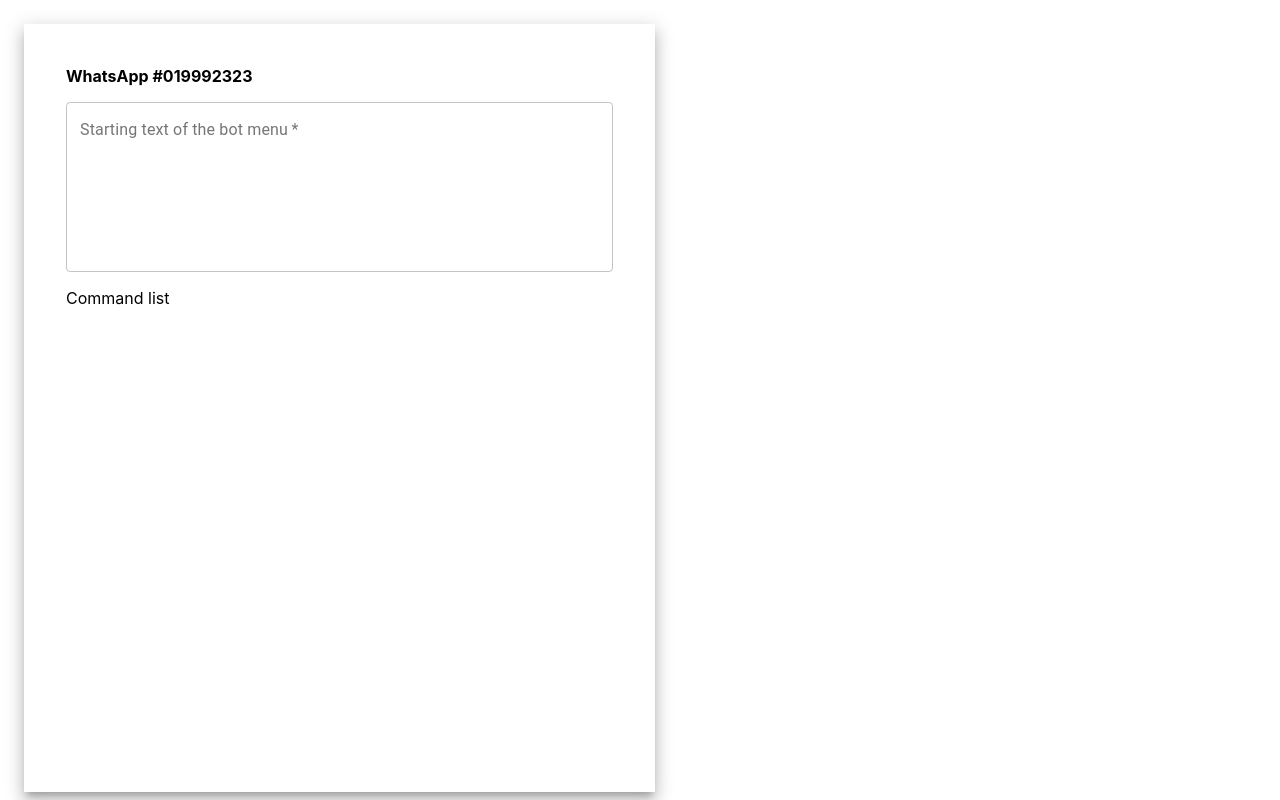
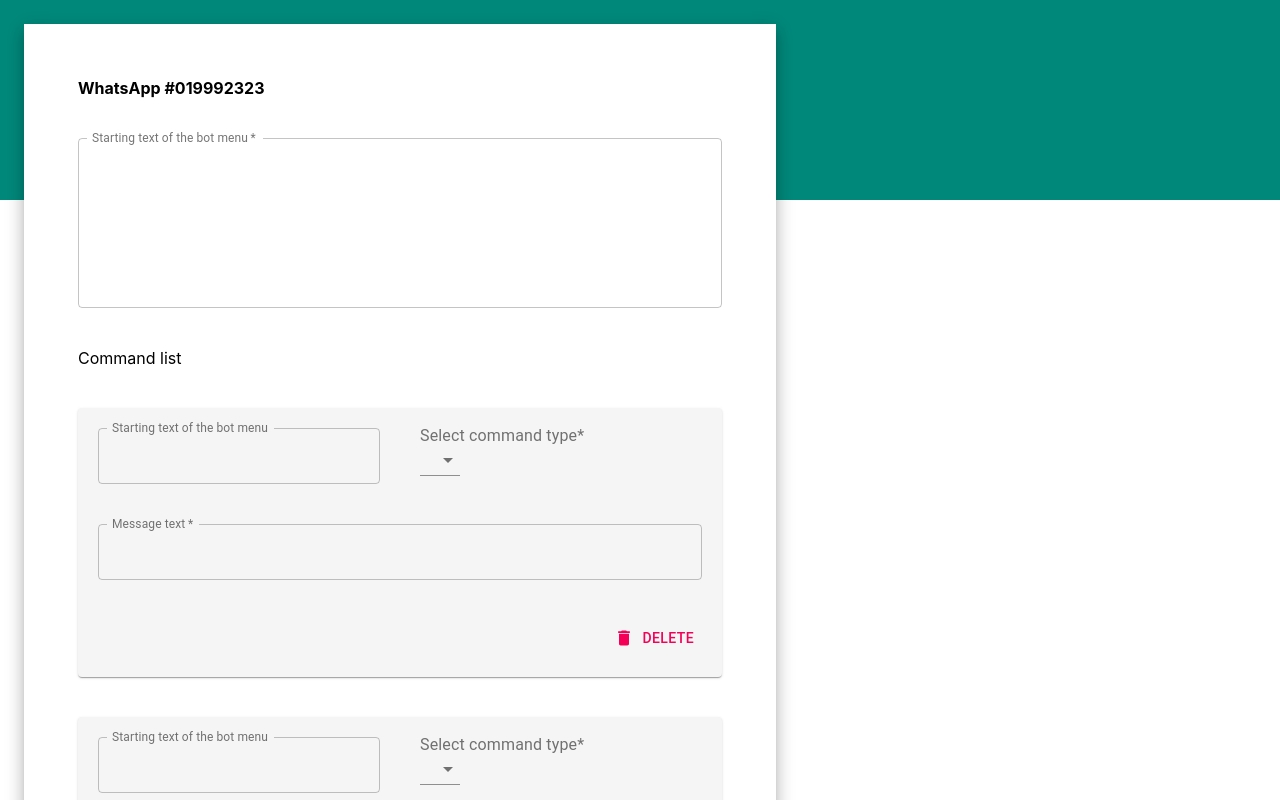
Before and after one commit to patriciosilvadev/whatsapp-web, a React (Create React App) app: page / in a window 1280 px wide. Shown: the top 800 px of the page. Built offline with nearby package versions, Linux system fonts and the light colour scheme.

Commit message:
implement basic input card UI

```diff
--- a/package.json
+++ b/package.json
@@ -4,6 +4,7 @@
   "private": true,
   "dependencies": {
     "@material-ui/core": "^4.11.1",
+    "@material-ui/icons": "^4.9.1",
     "@testing-library/jest-dom": "^5.11.6",
     "@testing-library/react": "^11.2.2",
     "@testing-library/user-event": "^12.3.0",
--- /dev/null
+++ b/src/components/CommandCard/index.js
@@ -0,0 +1,92 @@
+import {
+  Button,
+  Card,
+  Grid,
+  TextField,
+  Select,
+  MenuItem,
+  InputLabel,
+} from "@material-ui/core";
+import grey from "@material-ui/core/colors/grey";
+import DeleteIcon from "@material-ui/icons/Delete";
+import { createMuiTheme, ThemeProvider } from "@material-ui/core/styles";
+import React, { useState } from "react";
+
+const theme = createMuiTheme({
+  palette: {
+    primary: {
+      // Purple and green play nicely together.
+      main: grey[50],
+    },
+  },
+});
+
+const CommandCard = (props) => {
+  const { commandIndex } = props;
+  const [type, setType] = useState("Text message");
+  const commandTypes = [
+    { type: "Text message" },
+    { type: "Picture" },
+    { type: "Video" },
+    { type: "Audio" },
+  ];
+  const accent = grey[100];
+
+  return (
+    <Card style={{ backgroundColor: accent }}>
+      <Grid
+        container
+        direction="row"
+        justify="flex-end"
+        alignItems="flex-start"
+        spacing={5}
+        style={{ padding: 20 }}
+      >
+        <Grid item xs={6}>
+          <TextField
+            InputLabelProps={{ shrink: true }}
+            fullWidth={true}
+            id="outlined-multiline-static"
+            label="Starting text of the bot menu"
+            defaultValue=""
+            variant="outlined"
+          />
+        </Grid>
+        <Grid item xs={6}>
+          <InputLabel id="simple-select-label">Select command type*</InputLabel>
+          <Select
+            displayEmpty
+            required
+            labelId="simple-select-label"
+            id="simple-select"
+            value={type}
+            onChange={(event) => setType(event.target.value)}
+          >
+            {commandTypes.map((element, index) => (
+              <MenuItem value={index}>{element.type}</MenuItem>
+            ))}
+          </Select>
+        </Grid>
+        <Grid item xs={12} display="flex">
+          <TextField
+            display="flex"
+            fullWidth
+            InputLabelProps={{ shrink: true }}
+            required
+            id="outlined-multiline-static"
+            label="Message text"
+            defaultValue=""
+            variant="outlined"
+          />
+        </Grid>
+        <Grid item xs={2.5} display="flex">
+          <Button color="secondary" startIcon={<DeleteIcon />}>
+            Delete
+          </Button>
+        </Grid>
+      </Grid>
+    </Card>
+  );
+};
+
+export default CommandCard;
--- a/src/containers/Home/index.js
+++ b/src/containers/Home/index.js
@@ -1,15 +1,28 @@
 import { Box, Container, TextField, Grid, colors } from "@material-ui/core";
 import React, { useEffect, useState, useContext } from "react";
+import CommandCard from "../../components/CommandCard";
+import teal from "@material-ui/core/colors/teal";
 
 const Home = (props) => {
   const [whatsAppId, setWhatsappId] = useState("019992323");
   const [greetingRowAmount, setGreetingRowAmount] = useState(7);
+  const accent = teal[600];
+
   return (
-    <Box height="100%" width="100%" display="flex">
+    <Box
+      height={200}
+      width="100%"
+      //   display="flex"
+      style={{
+        margin: 0,
+        position: "absolute",
+        backgroundColor: accent,
+      }}
+    >
       <Box
         boxShadow={10}
-        height="90%"
-        // width="50%"
+        // height="90%"
+        width="55%"
         p={3}
         m={3}
         display="flex"
@@ -24,7 +37,7 @@
       >
         <Grid
           container
-          spacing={2}
+          spacing={5}
           justify="stretched"
           width="100%"
           style={{ margin: 10 }}
@@ -34,6 +47,7 @@
           </Grid>
           <Grid item xs={12}>
             <TextField
+              InputLabelProps={{ shrink: true }}
               fullWidth={true}
               id="outlined-multiline-static"
               label="Starting text of the bot menu"
@@ -47,6 +61,15 @@
           <Grid item xs={12}>
             Command list
           </Grid>
+          <Grid item xs={12}>
+            <CommandCard />
+          </Grid>
+          <Grid item xs={12}>
+            <CommandCard />
+          </Grid>
+          <Grid item xs={12}>
+            <CommandCard />
+          </Grid>
         </Grid>
       </Box>
     </Box>
```
Also changed, not shown: 2 other files (tests, documents, lock files or other folders).
